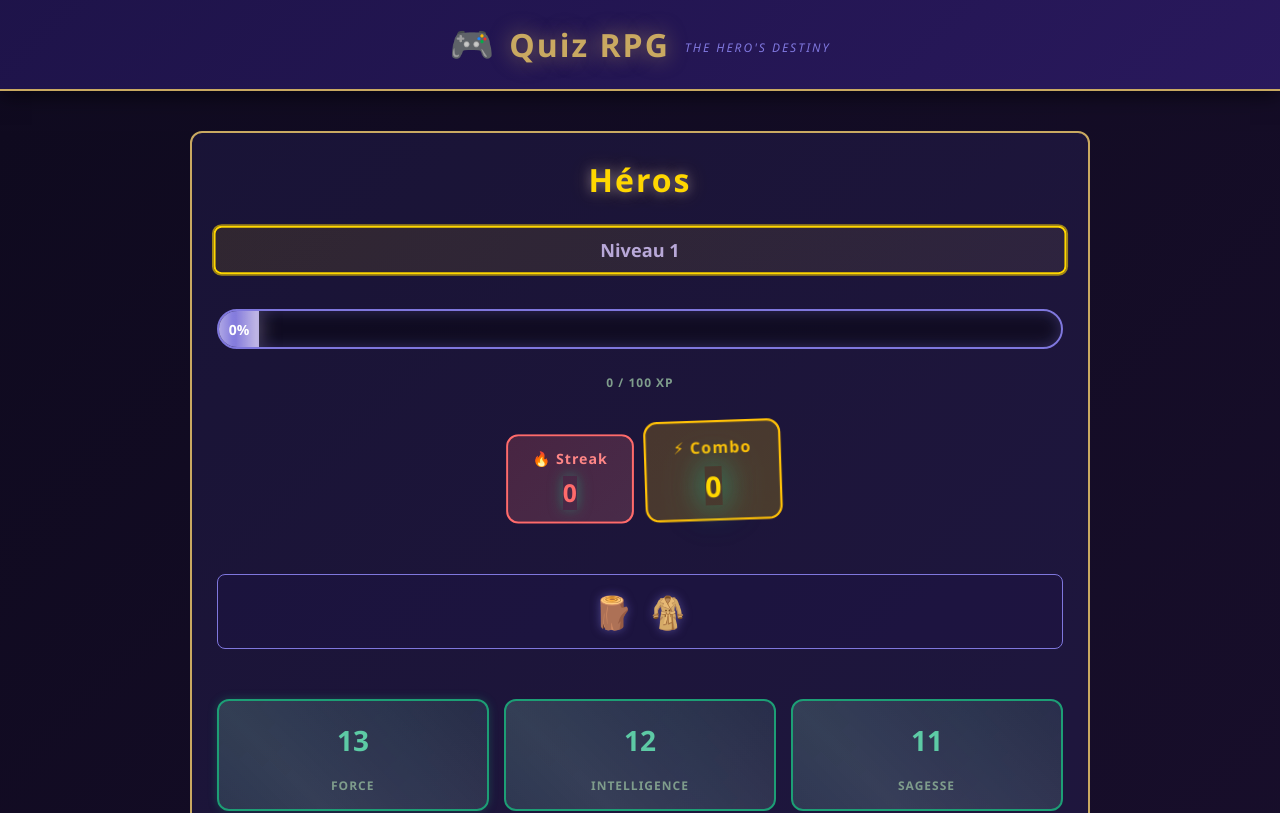
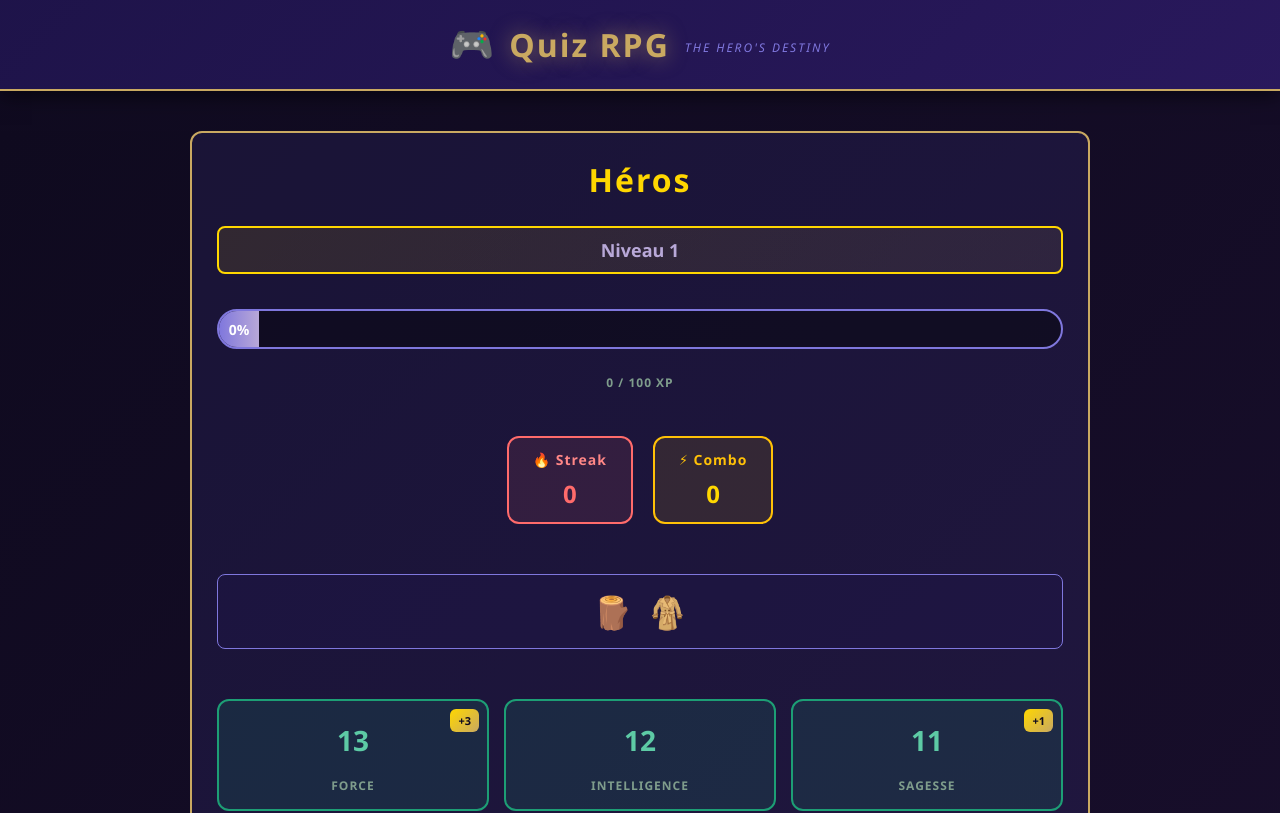
Before and after one commit to LaetitiaBraun/quiz-rpg, a React (Vite) app: page / in a window 1280 px wide. Shown: the top 813 px of the page. Built offline with nearby package versions, Linux system fonts and the light colour scheme; no server answers.

Commit message:
feat: add subtle hover effects to character card

```diff
--- a/src/styles/CharacterCard.css
+++ b/src/styles/CharacterCard.css
@@ -1,131 +1,7 @@
-/* ===== ANIMATIONS KEYFRAMES ===== */
-
-@keyframes cardFadeIn {
-  from {
-    opacity: 0;
-    transform: translateY(-20px) scale(0.95);
-  }
-  to {
-    opacity: 1;
-    transform: translateY(0) scale(1);
-  }
-}
-
-@keyframes nameGlow {
-  0%, 100% {
-    text-shadow: 0 0 10px rgba(184, 168, 216, 0.5),
-                 0 0 20px rgba(255, 215, 0, 0.3);
-  }
-  50% {
-    text-shadow: 0 0 20px rgba(184, 168, 216, 0.8),
-                 0 0 40px rgba(255, 215, 0, 0.5),
-                 0 0 60px rgba(127, 119, 221, 0.4);
-  }
-}
-
-@keyframes levelPulse {
-  0%, 100% {
-    transform: scale(1);
-    box-shadow: 0 0 0 0 rgba(255, 215, 0, 0.7);
-  }
-  50% {
-    transform: scale(1.05);
-    box-shadow: 0 0 0 10px rgba(255, 215, 0, 0);
-  }
-}
-
-@keyframes xpBarSlide {
-  0% {
-    background-position: -1000px 0;
-  }
-  100% {
-    background-position: 1000px 0;
-  }
-}
-
-@keyframes streakBounce {
-  0%, 100% {
-    transform: translateY(0) scale(1);
-  }
-  25% {
-    transform: translateY(-8px) scale(1.1);
-  }
-  50% {
-    transform: translateY(0) scale(1);
-  }
-  75% {
-    transform: translateY(-4px) scale(1.05);
-  }
-}
-
-@keyframes comboBounce {
-  0%, 100% {
-    transform: translateY(0) rotate(0deg);
-  }
-  25% {
-    transform: translateY(-10px) rotate(-2deg) scale(1.15);
-  }
-  50% {
-    transform: translateY(0) rotate(0deg) scale(1);
-  }
-  75% {
-    transform: translateY(-5px) rotate(2deg) scale(1.08);
-  }
-}
-
-@keyframes equipRotate {
-  from {
-    transform: rotate(0deg) scale(1);
-    opacity: 0;
-  }
-  to {
-    transform: rotate(360deg) scale(1);
-    opacity: 1;
-  }
-}
-
-@keyframes statPulseGlow {
-  0%, 100% {
-    transform: scale(1);
-    box-shadow: 0 0 10px rgba(29, 158, 117, 0.3);
-  }
-  50% {
-    transform: scale(1.05);
-    box-shadow: 0 0 25px rgba(29, 158, 117, 0.8),
-                0 0 40px rgba(93, 202, 165, 0.4);
-  }
-}
-
-@keyframes statBonusFloat {
-  0% {
-    opacity: 0;
-    transform: translateY(10px);
-  }
-  50% {
-    opacity: 1;
-  }
-  100% {
-    opacity: 0;
-    transform: translateY(-20px);
-  }
-}
-
-@keyframes shimmer {
-  0% {
-    background-position: -1000px 0;
-  }
-  100% {
-    background-position: 1000px 0;
-  }
-}
-
-/* ===== CHARACTER CARD ===== */
-
 .character-card {
   display: flex;
   flex-direction: column;
   gap: 15px;
-  animation: cardFadeIn 0.6s ease-out forwards;
 }
 
 .character-name {
@@ -133,14 +9,14 @@
   font-weight: bold;
   color: #ffd700;
   text-align: center;
-  animation: nameGlow 3s ease-in-out infinite;
   letter-spacing: 2px;
   transition: all 0.3s;
+  cursor: pointer;
 }
 
 .character-name:hover {
   transform: scale(1.05);
-  animation: nameGlow 1.5s ease-in-out infinite;
+  text-shadow: 0 0 20px rgba(255, 215, 0, 0.6);
 }
 
 .character-level {
@@ -151,18 +27,17 @@
   background: linear-gradient(135deg, rgba(255, 215, 0, 0.1), rgba(201, 169, 97, 0.1));
   border: 2px solid #ffd700;
   border-radius: 8px;
-  animation: levelPulse 2s ease-in-out infinite;
   font-weight: bold;
   transition: all 0.3s;
+  cursor: pointer;
 }
 
 .character-level:hover {
-  transform: scale(1.08);
-  box-shadow: 0 0 30px rgba(255, 215, 0, 0.5);
+  transform: scale(1.05);
+  box-shadow: 0 5px 20px rgba(255, 215, 0, 0.3);
 }
 
-/* ===== XP BAR ===== */
-
+/* XP Bar */
 .xp-bar {
   width: 100%;
   height: 40px;
@@ -170,45 +45,23 @@
   border: 2px solid #7f77dd;
   border-radius: 20px;
   overflow: hidden;
-  position: relative;
-  box-shadow: 0 0 15px rgba(127, 119, 221, 0.3) inset;
+  transition: all 0.3s;
 }
 
 .xp-fill {
   height: 100%;
-  background: linear-gradient(
-    90deg,
-    #7f77dd 0%,
-    #b8a8d8 50%,
-    #7f77dd 100%
-  );
-  background-size: 200% 100%;
-  animation: xpBarSlide 3s linear infinite;
+  background: linear-gradient(90deg, #7f77dd, #b8a8d8);
   display: flex;
   align-items: center;
   justify-content: center;
   color: white;
   font-weight: bold;
   font-size: 14px;
-  position: relative;
-  box-shadow: 0 0 20px rgba(184, 168, 216, 0.5);
-  transition: width 0.5s ease;
+  transition: all 0.3s;
 }
 
-.xp-fill::after {
-  content: '';
-  position: absolute;
-  top: 0;
-  left: 0;
-  right: 0;
-  bottom: 0;
-  background: linear-gradient(
-    90deg,
-    transparent,
-    rgba(255, 255, 255, 0.3),
-    transparent
-  );
-  animation: shimmer 2s infinite;
+.xp-bar:hover {
+  box-shadow: 0 0 20px rgba(127, 119, 221, 0.5);
 }
 
 .xp-text {
@@ -217,26 +70,20 @@
   font-size: 12px;
   font-weight: 600;
   letter-spacing: 1px;
-  animation: cardFadeIn 0.8s ease-out;
-  animation-delay: 0.2s;
-  animation-fill-mode: both;
 }
 
-/* ===== STREAK & COMBO SECTION ===== */
-
+/* Streak & Combo Section */
 .streak-combo-section {
   display: flex;
   justify-content: center;
   gap: 20px;
   flex-wrap: wrap;
-  animation: cardFadeIn 0.8s ease-out;
-  animation-delay: 0.3s;
-  animation-fill-mode: both;
 }
 
-.streak-badge {
-  background: linear-gradient(135deg, rgba(255, 107, 107, 0.2), rgba(255, 135, 135, 0.2));
-  border: 2px solid #ff6b6b;
+.streak-badge,
+.combo-badge {
+  background: rgba(0, 0, 0, 0.2);
+  border: 2px solid;
   border-radius: 12px;
   padding: 12px 24px;
   display: flex;
@@ -245,66 +92,58 @@
   gap: 8px;
   cursor: pointer;
   transition: all 0.3s;
-  animation: streakBounce 3s ease-in-out infinite;
+}
+
+.streak-badge {
+  border-color: #ff6b6b;
+  background: rgba(255, 107, 107, 0.1);
 }
 
 .streak-badge:hover {
-  transform: scale(1.1);
-  box-shadow: 0 0 30px rgba(255, 107, 107, 0.6);
+  transform: translateY(-5px);
+  box-shadow: 0 5px 20px rgba(255, 107, 107, 0.4);
   border-color: #ff8787;
+}
+
+.combo-badge {
+  border-color: #ffc107;
+  background: rgba(255, 193, 7, 0.1);
+}
+
+.combo-badge:hover {
+  transform: translateY(-5px);
+  box-shadow: 0 5px 20px rgba(255, 193, 7, 0.4);
+  border-color: #ffd700;
+}
+
+.streak-label,
+.combo-label {
+  font-size: 14px;
+  font-weight: bold;
+  letter-spacing: 1px;
 }
 
 .streak-label {
   color: #ff8787;
-  font-size: 14px;
-  font-weight: bold;
-  letter-spacing: 1px;
+}
+
+.combo-label {
+  color: #ffc107;
 }
 
 .streak-value {
   color: #ff6b6b;
   font-size: 24px;
   font-weight: bold;
-  animation: statPulseGlow 1.5s ease-in-out infinite;
-}
-
-.combo-badge {
-  background: linear-gradient(135deg, rgba(255, 193, 7, 0.2), rgba(255, 215, 0, 0.2));
-  border: 2px solid #ffc107;
-  border-radius: 12px;
-  padding: 12px 24px;
-  display: flex;
-  flex-direction: column;
-  align-items: center;
-  gap: 8px;
-  cursor: pointer;
-  transition: all 0.3s;
-  animation: comboBounce 2.5s ease-in-out infinite;
-}
-
-.combo-badge:hover {
-  transform: scale(1.1) rotate(5deg);
-  box-shadow: 0 0 30px rgba(255, 193, 7, 0.6);
-  border-color: #ffd700;
-}
-
-.combo-label {
-  color: #ffc107;
-  font-size: 14px;
-  font-weight: bold;
-  letter-spacing: 1px;
 }
 
 .combo-value {
   color: #ffd700;
   font-size: 24px;
   font-weight: bold;
-  animation: statPulseGlow 1.2s ease-in-out infinite;
-  animation-delay: 0.2s;
 }
 
-/* ===== EQUIPMENT PREVIEW ===== */
-
+/* Equipment Preview */
 .equipment-preview {
   display: flex;
   justify-content: center;
@@ -312,9 +151,12 @@
   background: rgba(31, 20, 76, 0.3);
   border: 1px solid #7f77dd;
   border-radius: 8px;
-  animation: cardFadeIn 0.8s ease-out;
-  animation-delay: 0.4s;
-  animation-fill-mode: both;
+  transition: all 0.3s;
+}
+
+.equipment-preview:hover {
+  background: rgba(31, 20, 76, 0.5);
+  box-shadow: 0 0 15px rgba(127, 119, 221, 0.3);
 }
 
 .equipped-icons {
@@ -326,41 +168,22 @@
 .equipped-icons span {
   font-size: 32px;
   cursor: pointer;
-  animation: equipRotate 1s ease-out forwards;
   transition: all 0.3s;
-  filter: drop-shadow(0 0 5px rgba(127, 119, 221, 0.5));
-}
-
-.equipped-icons span:nth-child(1) {
-  animation-delay: 0s;
-}
-
-.equipped-icons span:nth-child(2) {
-  animation-delay: 0.2s;
-}
-
-.equipped-icons span:nth-child(3) {
-  animation-delay: 0.4s;
 }
 
 .equipped-icons span:hover {
-  transform: scale(1.3) rotate(10deg);
-  filter: drop-shadow(0 0 15px rgba(255, 215, 0, 0.8));
+  transform: scale(1.2);
 }
 
-/* ===== STATS GRID ===== */
-
+/* Stats Grid */
 .stats-grid {
   display: grid;
   grid-template-columns: repeat(3, 1fr);
   gap: 15px;
-  animation: cardFadeIn 0.8s ease-out;
-  animation-delay: 0.5s;
-  animation-fill-mode: both;
 }
 
 .stat-box {
-  background: linear-gradient(135deg, rgba(29, 158, 117, 0.15), rgba(93, 202, 165, 0.1));
+  background: rgba(29, 158, 117, 0.15);
   border: 2px solid #1d9e75;
   border-radius: 12px;
   padding: 15px;
@@ -371,58 +194,23 @@
   cursor: pointer;
   transition: all 0.3s;
   position: relative;
-  overflow: hidden;
-  animation: statPulseGlow 2s ease-in-out infinite;
-  animation-delay: calc(var(--index) * 0.2s);
-}
-
-.stat-box:nth-child(1) {
-  --index: 0;
-}
-
-.stat-box:nth-child(2) {
-  --index: 1;
-}
-
-.stat-box:nth-child(3) {
-  --index: 2;
 }
 
 .stat-box:hover {
-  transform: translateY(-8px) scale(1.08);
-  box-shadow: 0 15px 40px rgba(29, 158, 117, 0.5);
+  transform: translateY(-5px);
+  box-shadow: 0 5px 20px rgba(29, 158, 117, 0.4);
   border-color: #5dcaa5;
-}
-
-.stat-box::before {
-  content: '';
-  position: absolute;
-  top: -50%;
-  left: -50%;
-  width: 200%;
-  height: 200%;
-  background: linear-gradient(
-    45deg,
-    transparent,
-    rgba(255, 255, 255, 0.1),
-    transparent
-  );
-  animation: shimmer 3s infinite;
-  pointer-events: none;
 }
 
 .stat-value {
   font-size: 28px;
   font-weight: bold;
   color: #5dcaa5;
-  animation: cardFadeIn 0.6s ease-out;
-  animation-delay: 0.3s;
-  animation-fill-mode: both;
+  transition: all 0.3s;
 }
 
 .stat-box:hover .stat-value {
   color: #7fe0bb;
-  text-shadow: 0 0 20px rgba(93, 202, 165, 0.8);
 }
 
 .stat-label {
@@ -431,9 +219,6 @@
   font-weight: bold;
   letter-spacing: 1px;
   text-transform: uppercase;
-  animation: cardFadeIn 0.6s ease-out;
-  animation-delay: 0.4s;
-  animation-fill-mode: both;
 }
 
 .stat-bonus {
@@ -446,11 +231,9 @@
   border-radius: 6px;
   font-size: 11px;
   font-weight: bold;
-  animation: statBonusFloat 2s ease-out forwards;
 }
 
-/* ===== RESPONSIVE ===== */
-
+/* Responsive */
 @media (max-width: 768px) {
   .stats-grid {
     grid-template-columns: 1fr;
@@ -464,24 +247,8 @@
     height: 35px;
   }
 
-  .streak-combo-section {
-    gap: 10px;
-  }
-
-  .stat-box {
-    animation: none;
-  }
-
-  .stat-box:hover {
-    transform: translateY(-4px) scale(1.05);
-  }
-
   .equipped-icons span {
     font-size: 24px;
-  }
-
-  .equipped-icons span:hover {
-    transform: scale(1.2) rotate(10deg);
   }
 }
 
```
